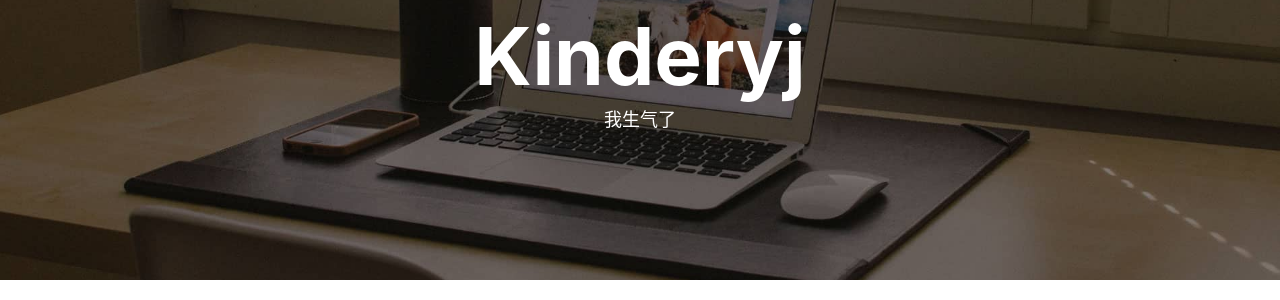
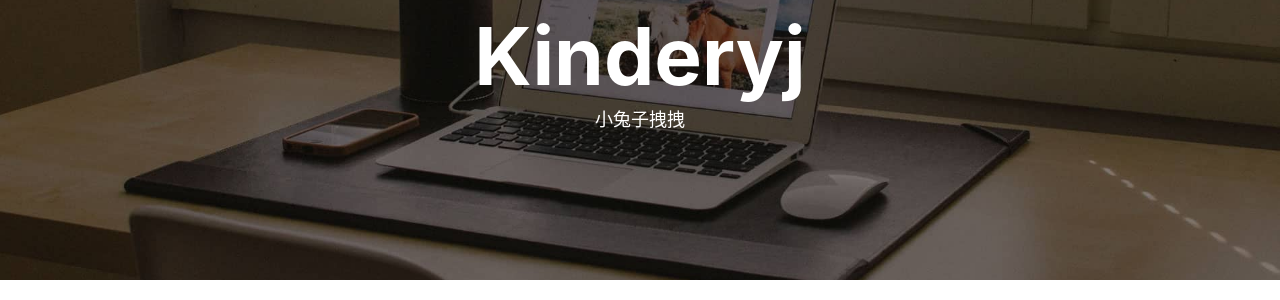
Before and after one commit to kinderyj/kinderyj.github.io, a Jekyll site: the page built from index.html, in a window 1280 px wide. Shown: the part 138-438 px from the top of the page. Built offline with Jekyll 4.4.1, drawn with Linux system fonts in a browser that asks for light colours; nearby versions of some CDN libraries; the list of posts is cut into pages by our own code; comment, search, counter and statistics services are not loaded.

Commit message:
Update index.html

```diff
--- a/index.html
+++ b/index.html
@@ -1,6 +1,6 @@
 ---
 layout: page
-description: "我生气了"
+description: "小兔子拽拽"
 ---
 
 {% for post in paginator.posts %}
```
